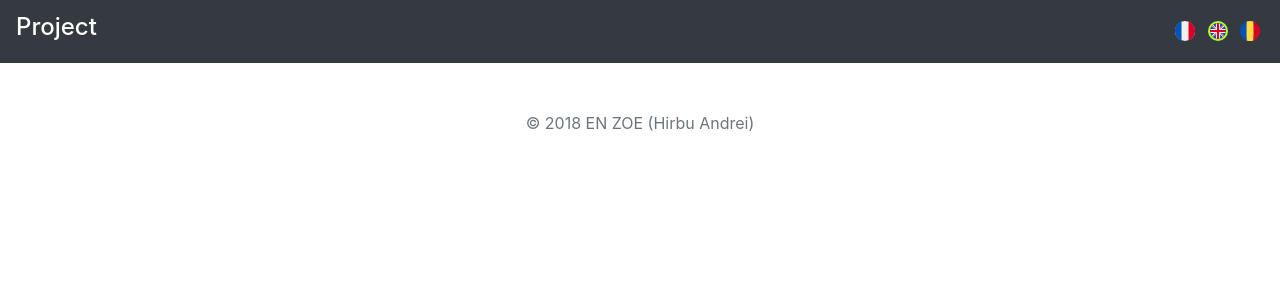
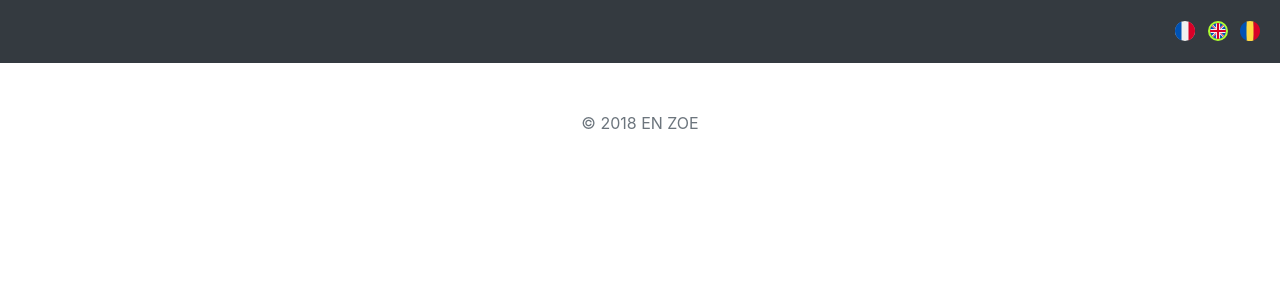
Before and after one commit to andrei-hrb/euroscola-ro-2018, a PHP site: page /en/home.php in a window 1280 px wide. Shown: the top 300 px of the page. Run offline with PHP 8.4, Linux system fonts and the light colour scheme.

Commit message:
removed annoyances

```diff
--- a/en/layouts/footer.php
+++ b/en/layouts/footer.php
@@ -4,7 +4,7 @@ echo '
 <footer class="footer">
     <div class="container">
 		<p class="text-center text-muted">
-			&copy; 2018 EN ZOE (Hirbu Andrei)
+			&copy; 2018 EN ZOE
 		</p>
     </div>
 </footer>
--- a/fr/layouts/footer.php
+++ b/fr/layouts/footer.php
@@ -4,7 +4,7 @@ echo '
 <footer class="footer">
     <div class="container">
 		<p class="text-center text-muted">
-			&copy; 2018 FR ZOE (Hirbu Andrei)
+			&copy; 2018 FR ZOE
 		</p>
     </div>
 </footer>
--- a/index.php
+++ b/index.php
@@ -1,4 +1,4 @@
-<<!DOCTYPE html>
+<!DOCTYPE html>
 <html>
 <head>
 <script>
--- a/ro/layouts/footer.php
+++ b/ro/layouts/footer.php
@@ -4,7 +4,7 @@ echo '
 <footer class="footer">
     <div class="container">
 		<p class="text-center text-muted">
-			&copy; 2018 RO ZOE (Hirbu Andrei)
+			&copy; 2018 RO ZOE
 		</p>
     </div>
 </footer>
--- a/src/css/style.css
+++ b/src/css/style.css
@@ -21,3 +21,7 @@ img.selected {
 	border-color: greenyellow;
 	border-radius: 100%;
 }
+
+a {
+	color: transparent !important;
+}
```
